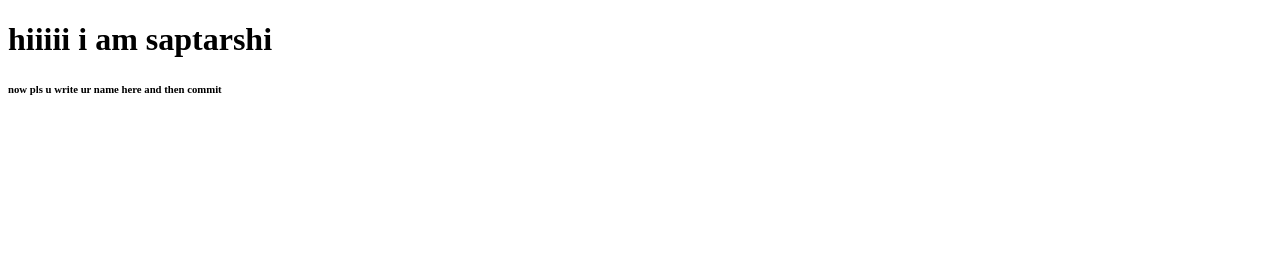
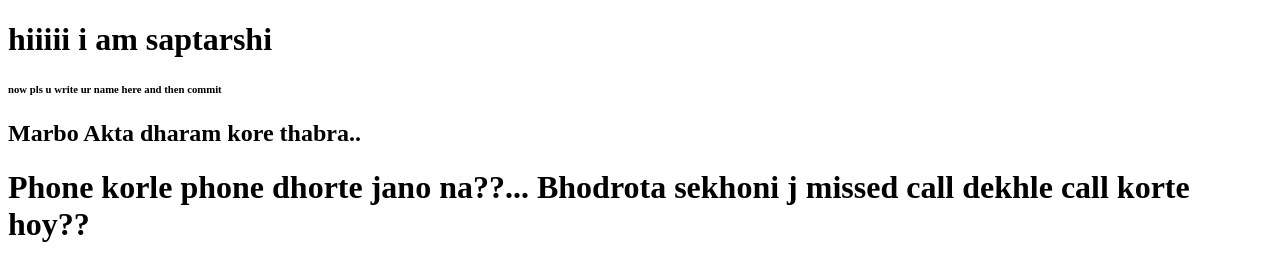
Before and after one commit to snaper20/sample-html, a plain HTML site: page index.html in a window 1280 px wide. Drawn offline with Linux system fonts and the light colour scheme.

Commit message:
Test
Test

```diff
--- a/index.html
+++ b/index.html
@@ -9,5 +9,7 @@
 <body>
     <h1>hiiiii i am saptarshi</h1>
     <h6>now pls u write ur name here and then commit</h6>
+    <h2>Marbo Akta dharam kore thabra..</h2>
+    <h1>Phone korle phone dhorte jano na??... Bhodrota sekhoni j missed call dekhle call korte hoy??</h1>
 </body>
 </html>
```
